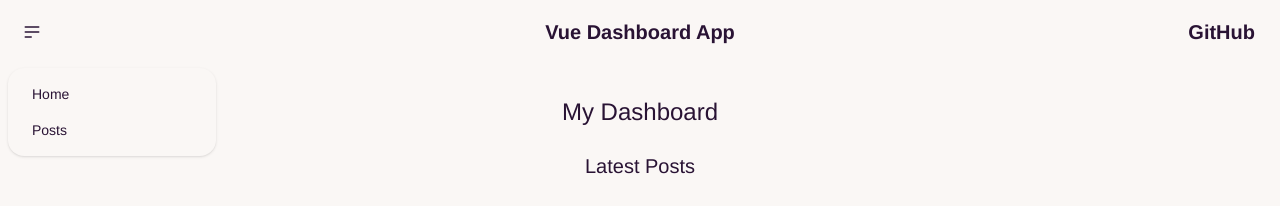
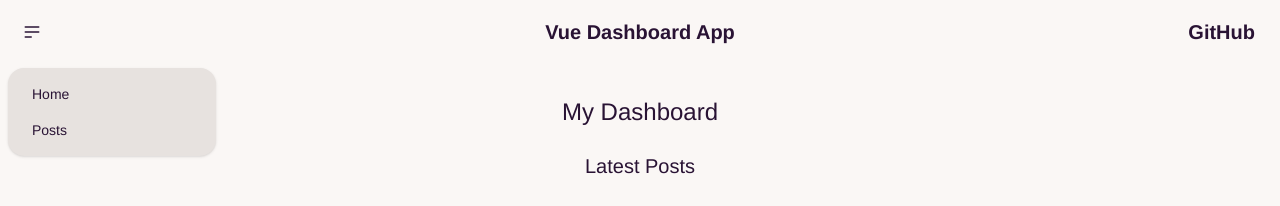
Before and after one commit to ProgrammerOfDeath/vue-dashboard-docker, a Vue app: page / in a window 1280 px wide. Both pictures are taken after a click on the label 32 px from the left and 32 px from the top of the page. Shown: the top 206 px of the page. Built offline with nearby package versions, Linux system fonts and the light colour scheme; no server answers.

Commit message:
component: adjust dropdown background

```diff
--- a/src/components/layout/TheNavigation.vue
+++ b/src/components/layout/TheNavigation.vue
@@ -20,7 +20,7 @@
         </label>
         <ul
           tabindex="0"
-          class="menu menu-compact dropdown-content mt-3 p-2 shadow bg-base-100 rounded-box w-52"
+          class="menu menu-compact dropdown-content mt-3 p-2 shadow bg-base-300 rounded-box w-52"
         >
           <li>
             <router-link to="/">Home</router-link>
```
